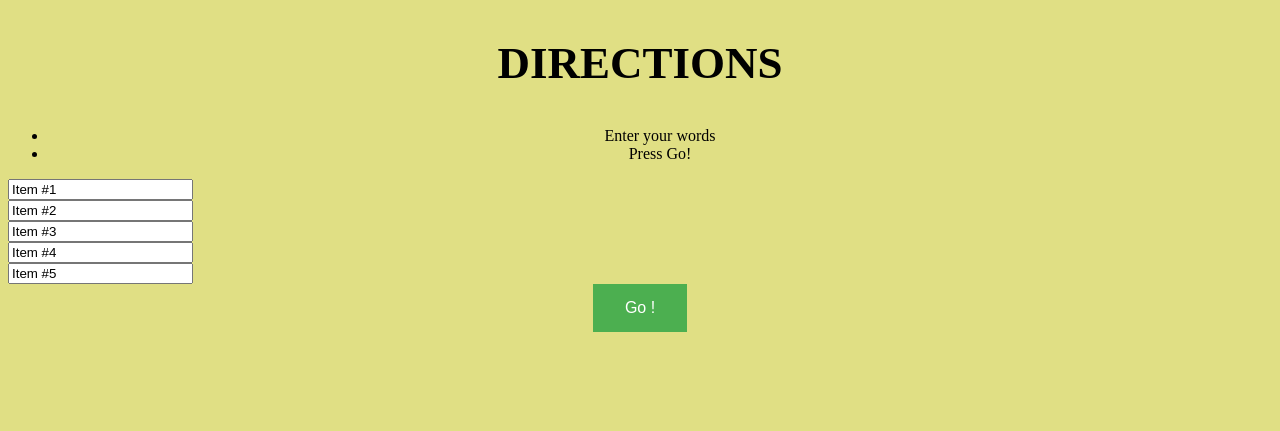
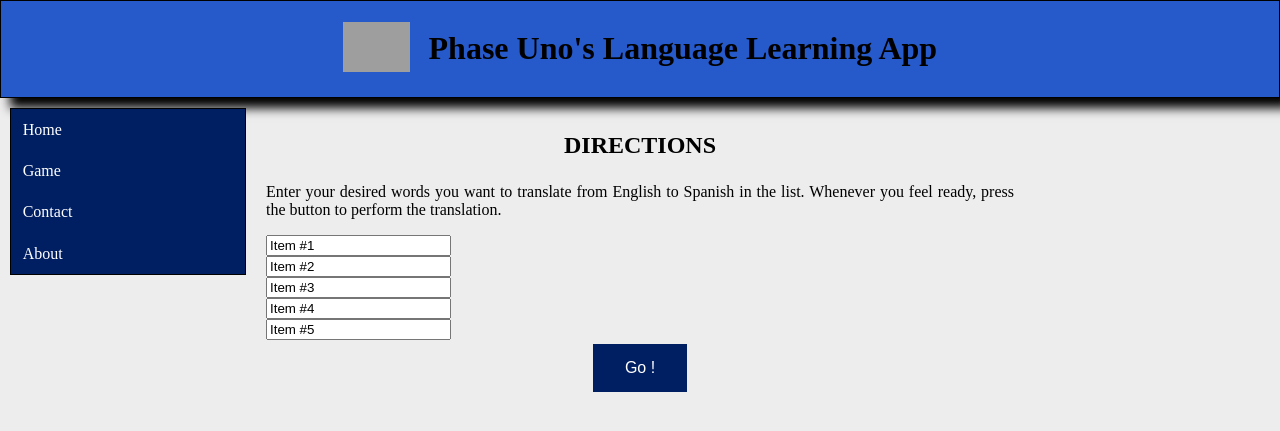
Before and after one commit to salamandermartin/language_learner_app, a Python web app: template templates/list_page_template.html in a window 1280 px wide. Shown: the top 431 px of the page. Run offline with Jinja, Linux system fonts and the light colour scheme; the template is opened without the code that fills it, so the values that code supplies are empty; grey boxes are pictures that could not be loaded.

Commit message:
huge update on css and html templates

```diff
--- a/templates/css/style.css
+++ b/templates/css/style.css
@@ -1,85 +1,146 @@
-/* ----------WEBSITE DEFAULT LAYOUT---------- */
+/* WEBSITE DEFAULT LAYOUT */
 /* HEADER */
 .pageheader{
+  overflow: auto;
+  vertical-align: middle;
   text-align: center;
-  color: white;
-  background-color: #4670a6;
-  font-size: 150%;
+  color: black;
+  background-color: #2659c9;
+  font-size: 100%;
   padding: 5px;
-  margin: 5px;
   border: 1px solid;
   border-color: black;
-  box-shadow  : 10px 10px 10px grey;
+  box-shadow  : 10px 10px 10px black;
 }
+/* TITLE */
+#title {
+  margin-left: 15px;
+}
+
+/* BODY */
+* {
+  box-sizing: border-box;
+}
+body {
+  margin: 0;
+  background-color: #ededed;
+}
+/* COLUMNS */
+.column {
+  float: left;
+  padding: 10px;
+}
+/* Left Column */
+.column.left {
+  width: 20%;;
+}
+/* Middle column */
+.column.middle {
+  width: 60%;
+}
+/* Right Column */
+.column.right {
+  width: 20%;
+}
+/* Clear floats after the columns */
+.row:after {
+  content: "";
+  display: table;
+  clear: both;
+}
+/* Responsive layout - makes the three columns stack on top of each other instead of next to each other */
+@media screen and (max-width: 600px) {
+  .column.side, .column.middle {
+    width: 100%;
+  }
+}
+
+
+/* LEFT SIDE CONTENTS */
+.navigation {
+  list-style-type: none;
+  border: 1px solid black;
+  margin: 0px;
+  padding: 0px;
+  width: 100%;
+  background-color: #001f63;
+}
+
+.navigationlist a {
+  display: block;
+  color: white;
+  padding: 5% 5%;
+  text-decoration: none;
+}
+
+/* Change the link color on hover */
+.navigationlist a:hover {
+  background-color: #f1f1f1;
+  color: black;
+}
+
+/* FEED CONTENTS */
+/* Page Quote */
 #pagequote{
   text-align: center;
 }
-/* CONTAINER */
-.pagebody{
-  display: grid;
-  grid-template-columns: 5fr 25fr;
-}
-
-/* ----------WEBSITE CONTENTS---------- */
-/* CREATORS TAB */
-.creatorstab{
-  border-style: solid;
-  padding: 5px;
-}
-
-/* FEED TAB */
-.feedtab{
-  padding: 10px;
-}
-
 /* Start Button */
-#startbutton {
-
-}
 .start{
     text-align: center;
 }
-
-/* TABLE RESULTS */
-.tableresult {
-  text-align: center;
-}
-
-table, th, td {
-    border: 1px solid black;
-    border-collapse: collapse;
-}
-th, td {
-    padding: 15px;
-    text-align: left;
-}
-table#t01 {
-    width: 100%;
-    background-color: #f1f1c1;
-}
-
-/* DIVIDE */
-
-.direction {
-   text-align: center;
-   font-size: 30px;
-}
-
-.unorderlist{
-  text-align: center;
-}
-.go{
-  text-align: center;
-  border: none;
-  font-size: 5px;
-}
-.go button {
-  background-color: #4CAF50; /* Green */
+#startbutton {
+  background-color: #001f63;
   border: none;
   color: white;
   padding: 15px 32px;
   text-align: center;
   text-decoration: none;
   display: inline-block;
-  font-size: 16px;
+  font-size: 100%;
+  margin: 4px 2px;
+  cursor: pointer;
 }
+/* Table Data Results */
+.tableresult {
+  text-align: center;
+}
+#tableresults {
+    width: 100%;
+    background-color: #f1f1c1;
+    border-collapse: collapse;
+}
+#resultsheader{
+  height: 50px;
+  text-align: center;
+  border: 1px solid black
+}
+#resultsdata{
+  padding: 15px;
+  text-align: left;
+  border: 1px solid black
+}
+/* Directions */
+.directionstitle{
+   text-align: center;
+   font-size: 150%;
+   font-weight: bold;
+}
+.directions{
+  text-align: justify;
+}
+/* GO BUTTON */
+.go{
+  text-align: center;
+  border: none;
+}
+#gobutton{
+  background-color: #001f63;
+  border: none;
+  color: white;
+  padding: 15px 32px;
+  text-align: center;
+  text-decoration: none;
+  display: inline-block;
+  font-size: 100%;
+  margin: 4px 2px;
+}
--- a/templates/list_page_template.html
+++ b/templates/list_page_template.html
@@ -1,29 +1,55 @@
-<!doctype html>
+<!-- LIST PAGE TEMPLATE -->
+<!-- HEAD SECTION -->
+<!DOCTYPE html>
+<head>
+  <title>Phase Uno Gamers Only</title>
+  <link rel="stylesheet" href="stylesheets/style.css" type="text/css">
+  <!-- <link rel="stylesheet" href="css/style.css" type="text/css"> -->
+</head>
 
-<head>
-  <title> Word List </title>
-  <link rel="stylesheet" href="style.css">
-</head>
-<body style="background-color:#e0df84">
-  <section class="direction">
-  <h1>DIRECTIONS</h1>
-  </section>
-  <ul class="unorderlist">
-    <li>Enter your words</li>
-    <li>Press Go!</li>
+<!-- BODY SECTION -->
+<body>
+  <div class="pageheader">
+    <table border="0" align="center" margin="30px">
+      <tr>
+        <th>
+          <img id="element1" src="https://png.pngtree.com/svg/20170803/6ca076ff9c.svg" height="50px">
+        </th>
+        <th>
+          <h1 id="title">Phase Uno's Language Learning App</h1>
+        </th>
+      </tr>
+    </table>
+  </div>
+
+<div class="row">
+  <div class="column left">
+    <ul class="navigation">
+      <li class="navigationlist"><a href="/">Home</a></li>
+      <li class="navigationlist"><a href="/list-go?">Game</a></li>
+      <li class="navigationlist"><a href="#contact">Contact</a></li>
+      <li class="navigationlist"><a href="#about">About</a></li>
     </ul>
+  </div>
+
+  <div class="column middle">
+    <p class="directionstitle">DIRECTIONS</p>
+    <p class="directions">Enter your desired words you want to translate from English to Spanish in the list. Whenever you feel ready, press the button to perform the translation.<p>
 
     <form method="post" action="/result">
-    <input type="text" name="Item 1" value='Item #1'><br />
-    <input type="text" name="Item 2" value='Item #2'><br />
-    <input type="text" name="Item 3" value='Item #3'><br />
-    <input type="text" name="Item 4" value='Item #4'><br />
-    <input type="text" name="Item 5" value='Item #5'><br />
+      <input type="text" name="Item 1" value='Item #1'><br>
+      <input type="text" name="Item 2" value='Item #2'><br>
+      <input type="text" name="Item 3" value='Item #3'><br>
+      <input type="text" name="Item 4" value='Item #4'><br>
+      <input type="text" name="Item 5" value='Item #5'><br>
 
       <div class="go">
         <button id="gobutton" type="submit">Go !</button>
       </div>
     </form>
+  </div>
 
-
+    <div class="column right">
+    </div>
+  </div>
 </body>
```
Also changed, not shown: templates/result_page_template.html (+45 -45 lines), templates/welcome_page_template.html (+29 -25 lines). Lines whose indentation alone changed are shown as unchanged.
